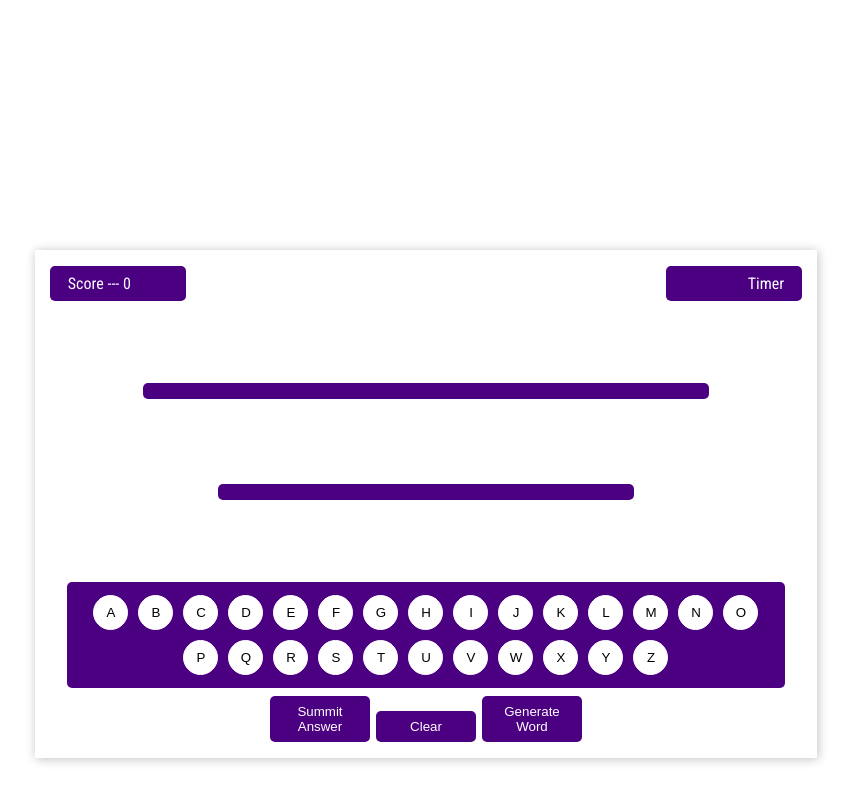
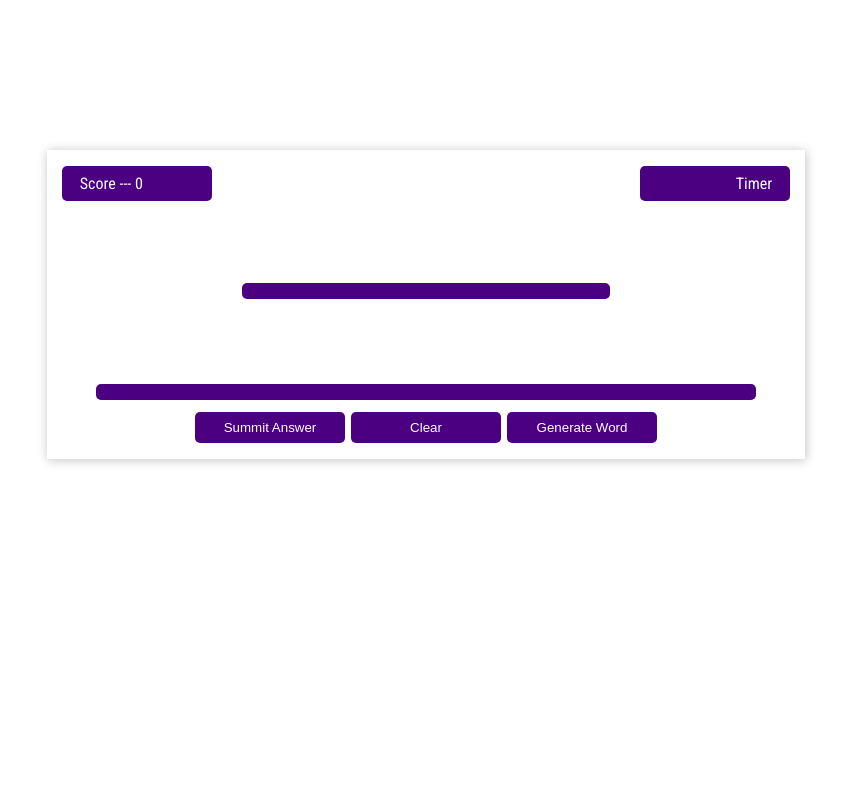
Before and after one commit to Dogunfx/Word-game-with-react, a Next.js app: page / in a window 1280 px wide. Shown: the whole page, without its empty margins (214-1067 px from the left). Built offline with nearby package versions, Linux system fonts and the light colour scheme.

Commit message:
mada more improvement

```diff
--- a/components/component.module.css
+++ b/components/component.module.css
@@ -2,11 +2,25 @@
     background-color: indigo;
     color: white;
     display: inline-block;
-    width: 100px;
+    width: 150px;
     padding: 8px 18px;
     margin: 4px 3px;
     border-radius: 5px;
     border: none;
+}
+
+
+.wordList {
+    /* background-color: red; */
+}
+
+.word {
+    display: inline-block;
+    padding: 3px 10px;
+    border-radius: 4px;
+    margin: 5px;
+    font-size: 12px;
+    background-color: #e0d8d8;
 }
 
 .gameScreen {
@@ -14,8 +28,7 @@
     padding: 12px;
     width: 60%;
     margin: auto;
-    margin-top: 250px;
-
+    margin-top: 150px;
 }
 
 .topRowLayout {
@@ -67,7 +80,7 @@
 
 @media (max-width: 450px) {
     .gameScreen {
-        margin: 5px;
+        margin: 0px;
         margin-top: 150px;
         width: 100%;
     }
--- a/components/gameButton.jsx
+++ b/components/gameButton.jsx
@@ -1,13 +1,20 @@
+import { useState } from "react";
 import styles from "./component.module.css";
 
 export default function GameButton({ showText, display }) {
+  const [active, setActive] = useState(false);
+
   function handleClick() {
+    setActive(!active);
     showText((prev) => prev + display);
+  }
 
-    // alert(display);
-  }
   return (
-    <button onClick={handleClick} className={styles.gameButton}>
+    <button
+      onClick={handleClick}
+      disabled={active}
+      className={styles.gameButton}
+    >
       {display}
     </button>
   );
--- a/components/gamescreen.jsx
+++ b/components/gamescreen.jsx
@@ -2,27 +2,43 @@ import { useState } from "react";
 import BoxComponent from "./box";
 import styles from "./component.module.css";
 import GameButton from "./gameButton";
-import generateWord, { hasWord } from "../util/words";
+import generateWord, { hasWord, isInArray } from "../util/words";
 import { toast, ToastContainer } from "react-toastify";
 
 export default function GameScreen() {
   const [text, setText] = useState("");
   const [counter, setCounter] = useState(0);
-  const [generatedWord, setGeneratedWord] = useState({});
+  const [listOfLetters, setListOfLetters] = useState([]);
+  const [listOfWords, setListOfWords] = useState([]);
 
   function handleTest() {
     if (hasWord(text)) {
+      if (!isInArray(text, listOfWords)) {
+        setListOfWords([...listOfWords, text]);
         toast.success("Good Job ✅");
         setText("");
         setCounter((prevV) => {
           return prevV + 1;
         });
       } else {
+        toast.error("Word already Exist");
+      }
+    } else {
       toast.error("Try Again ");
     }
   }
 
+  const letterComponents = listOfLetters.map((letter) => (
+    <GameButton showText={setText} display={letter} />
+  ));
+
+  const wordComponents = listOfWords.map((word) => (
+    <span className={styles.word}>{word}</span>
+  ));
+
   return (
+    <div className={styles.row}>
+      <div className={styles.wordList}>{wordComponents}</div>
       <div className={styles.gameScreen}>
         <ToastContainer />
         <div className={styles.topRowLayout}>
@@ -35,41 +51,10 @@ export default function GameScreen() {
         </div>
 
         <div className={styles.spacing + " " + styles.bigText}>
-        <BoxComponent display={generatedWord.shuffle_word} width="70%" />
-      </div>
-      <div className={styles.spacing}>
           <BoxComponent display={text} width="50%" />
         </div>
         <div className={styles.spacing}>
-        <BoxComponent width="90%">
-          <GameButton showText={setText} display="A" />
-          <GameButton showText={setText} display="B" />
-          <GameButton showText={setText} display="C" />
-          <GameButton showText={setText} display="D" />
-          <GameButton showText={setText} display="E" />
-          <GameButton showText={setText} display="F" />
-          <GameButton showText={setText} display="G" />
-          <GameButton showText={setText} display="H" />
-          <GameButton showText={setText} display="I" />
-          <GameButton showText={setText} display="J" />
-          <GameButton showText={setText} display="K" />
-          <GameButton showText={setText} display="L" />
-          <GameButton showText={setText} display="M" />
-          <GameButton showText={setText} display="N" />
-          <GameButton showText={setText} display="O" />
-          <GameButton showText={setText} display="P" />
-          <GameButton showText={setText} display="Q" />
-          <GameButton showText={setText} display="R" />
-          <GameButton showText={setText} display="S" />
-          <GameButton showText={setText} display="T" />
-          <GameButton showText={setText} display="U" />
-          <GameButton showText={setText} display="V" />
-          <GameButton showText={setText} display="W" />
-          <GameButton showText={setText} display="X" />
-          <GameButton showText={setText} display="Y" />
-          <GameButton showText={setText} display="Z" />
-        </BoxComponent>
-
+          <BoxComponent width="90%">{letterComponents}</BoxComponent>
           <button onClick={handleTest} className={styles.box}>
             Summit Answer
           </button>
@@ -85,7 +70,8 @@ export default function GameScreen() {
 
           <button
             onClick={() => {
-            setGeneratedWord(generateWord(4));
+              const newWord = generateWord(4);
+              setListOfLetters([...newWord.shuffle_word]);
             }}
             className={styles.box}
           >
@@ -93,5 +79,6 @@ export default function GameScreen() {
           </button>
         </div>
       </div>
+    </div>
   );
 }
--- a/styles/globals.css
+++ b/styles/globals.css
@@ -1,5 +1,9 @@
 @import url('https://fonts.googleapis.com/css2?family=Roboto+Condensed:ital,wght@0,300;0,400;0,700;1,300;1,400;1,700&family=Roboto:ital,wght@0,100;0,300;0,400;0,500;0,700;1,100;1,300;1,400;1,500;1,700&display=swap');
 
+* {
+  box-sizing: border-box;
+
+}
 
 body {
   font-family: 'Roboto', sans-serif;
```
Also changed, not shown: util/words.js. Lines whose indentation alone changed are shown as unchanged.
